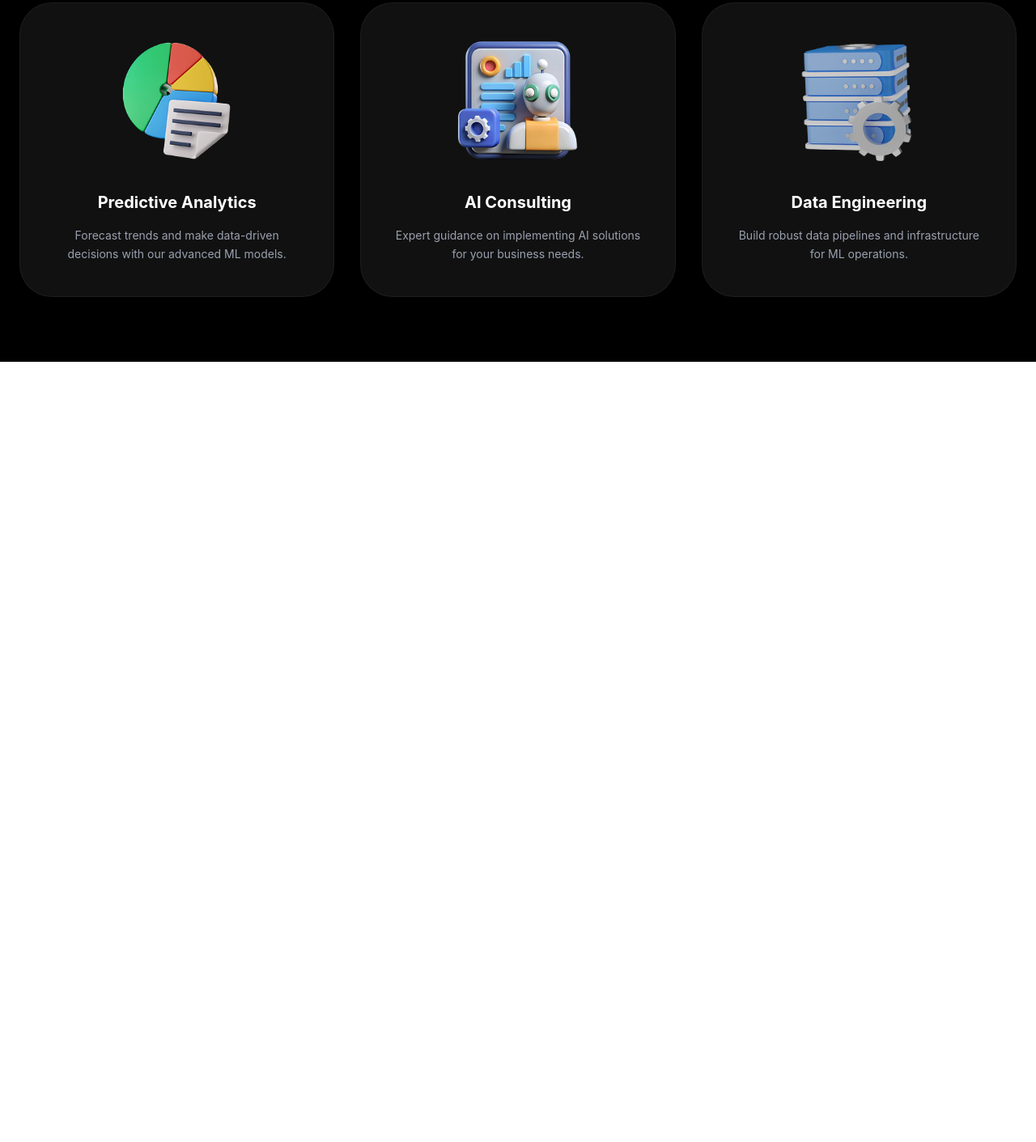
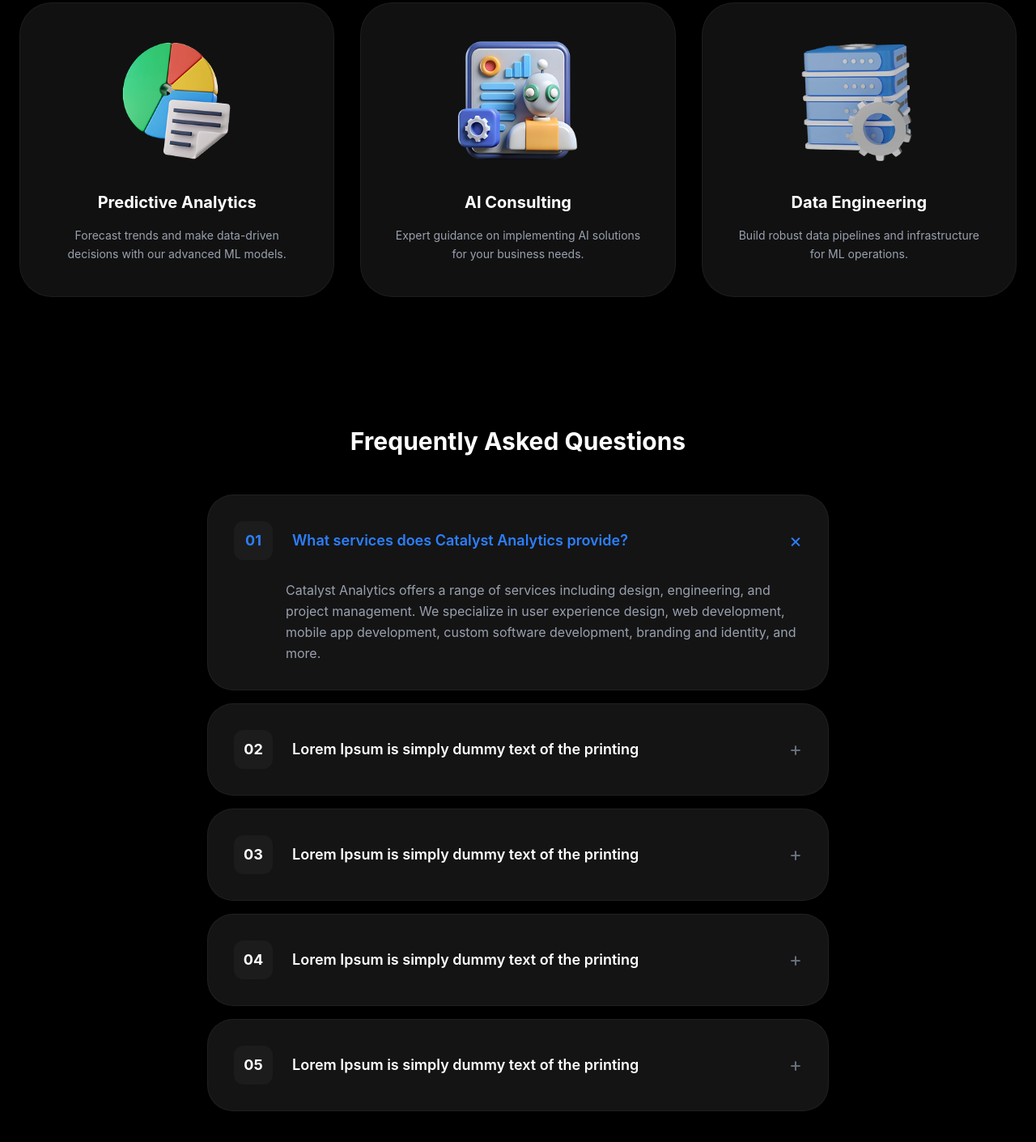
Before and after one commit to Ilyos11/Exam-Project, a website: page index.html in a window 1280 px wide. Shown: the part 1318-2729 px from the top of the page at 81% size. Before the commit the page ends 1765 px from the top, so only its background shows below. Drawn offline with nearby package versions, Linux system fonts and the light colour scheme; files that its build step writes are made by us from their sources.

Commit message:
Section 5

```diff
--- a/index.html
+++ b/index.html
@@ -165,6 +165,105 @@
 
 
 
+<!-- Section 5 -->
+<section class="bg-black text-white py-20 px-6">
+  <div class="max-w-3xl mx-auto">
+
+    <h2 class="text-3xl font-bold text-center mb-12">Frequently Asked Questions</h2>
+
+    <div class="space-y-4">
+
+
+      <details open class="group bg-[#141414] rounded-[32px] p-6 md:p-8 border border-white/5 transition-all">
+        <summary class="flex items-center justify-between cursor-pointer list-none">
+          <div class="flex items-center gap-4 md:gap-6">
+
+            <div class="bg-[#1c1c1c] text-blue-500 w-12 h-12 flex items-center justify-center rounded-xl font-bold text-lg shrink-0">
+              01
+            </div>
+            <h3 class="text-blue-500 font-semibold md:text-lg">What services does Catalyst Analytics provide?</h3>
+          </div>
+
+          <span class="text-blue-500 text-2xl group-open:block hidden">&times;</span>
+          <span class="text-gray-500 text-2xl group-open:hidden block">+</span>
+        </summary>
+        <div class="mt-6 ml-16 text-gray-400 leading-relaxed text-sm md:text-base">
+          Catalyst Analytics offers a range of services including design, engineering, and project management. We specialize in user experience design, web development, mobile app development, custom software development, branding and identity, and more.
+        </div>
+      </details>
+
+      <details class="group bg-[#141414] rounded-[32px] p-6 md:p-8 border border-white/5 transition-all">
+        <summary class="flex items-center justify-between cursor-pointer list-none">
+          <div class="flex items-center gap-4 md:gap-6">
+            <div class="bg-[#1c1c1c] text-white w-12 h-12 flex items-center justify-center rounded-xl font-bold text-lg shrink-0">
+              02
+            </div>
+            <h3 class="text-white font-semibold md:text-lg">Lorem Ipsum is simply dummy text of the printing</h3>
+          </div>
+          <span class="text-blue-500 text-2xl group-open:block hidden">&times;</span>
+          <span class="text-gray-500 text-2xl group-open:hidden block">+</span>
+        </summary>
+        <div class="mt-6 ml-16 text-gray-400 text-sm md:text-base">
+          Здесь будет ваш текст ответа для второго вопроса.
+        </div>
+      </details>
+
+
+      <details class="group bg-[#141414] rounded-[32px] p-6 md:p-8 border border-white/5 transition-all">
+        <summary class="flex items-center justify-between cursor-pointer list-none">
+          <div class="flex items-center gap-4 md:gap-6">
+            <div class="bg-[#1c1c1c] text-white w-12 h-12 flex items-center justify-center rounded-xl font-bold text-lg shrink-0">
+              03
+            </div>
+            <h3 class="text-white font-semibold md:text-lg">Lorem Ipsum is simply dummy text of the printing</h3>
+          </div>
+          <span class="text-blue-500 text-2xl group-open:block hidden">&times;</span>
+          <span class="text-gray-500 text-2xl group-open:hidden block">+</span>
+        </summary>
+        <div class="mt-6 ml-16 text-gray-400 text-sm md:text-base">
+          Контент для третьего вопроса.
+        </div>
+      </details>
+
+        <details class="group bg-[#141414] rounded-[32px] p-6 md:p-8 border border-white/5 transition-all">
+        <summary class="flex items-center justify-between cursor-pointer list-none">
+          <div class="flex items-center gap-4 md:gap-6">
+            <div class="bg-[#1c1c1c] text-white w-12 h-12 flex items-center justify-center rounded-xl font-bold text-lg shrink-0">
+              04
+            </div>
+            <h3 class="text-white font-semibold md:text-lg">Lorem Ipsum is simply dummy text of the printing</h3>
+          </div>
+          <span class="text-blue-500 text-2xl group-open:block hidden">&times;</span>
+          <span class="text-gray-500 text-2xl group-open:hidden block">+</span>
+        </summary>
+        <div class="mt-6 ml-16 text-gray-400 text-sm md:text-base">
+          Контент для третьего вопроса.
+        </div>
+      </details>
+
+
+        <details class="group bg-[#141414] rounded-[32px] p-6 md:p-8 border border-white/5 transition-all">
+        <summary class="flex items-center justify-between cursor-pointer list-none">
+          <div class="flex items-center gap-4 md:gap-6">
+            <div class="bg-[#1c1c1c] text-white w-12 h-12 flex items-center justify-center rounded-xl font-bold text-lg shrink-0">
+              05
+            </div>
+            <h3 class="text-white font-semibold md:text-lg">Lorem Ipsum is simply dummy text of the printing</h3>
+          </div>
+          <span class="text-blue-500 text-2xl group-open:block hidden">&times;</span>
+          <span class="text-gray-500 text-2xl group-open:hidden block">+</span>
+        </summary>
+        <div class="mt-6 ml-16 text-gray-400 text-sm md:text-base">
+          Контент для третьего вопроса.
+        </div>
+      </details>
+
+    </div>
+  </div>
+</section>
+
+
+
 
 </body>
 </html>
```
